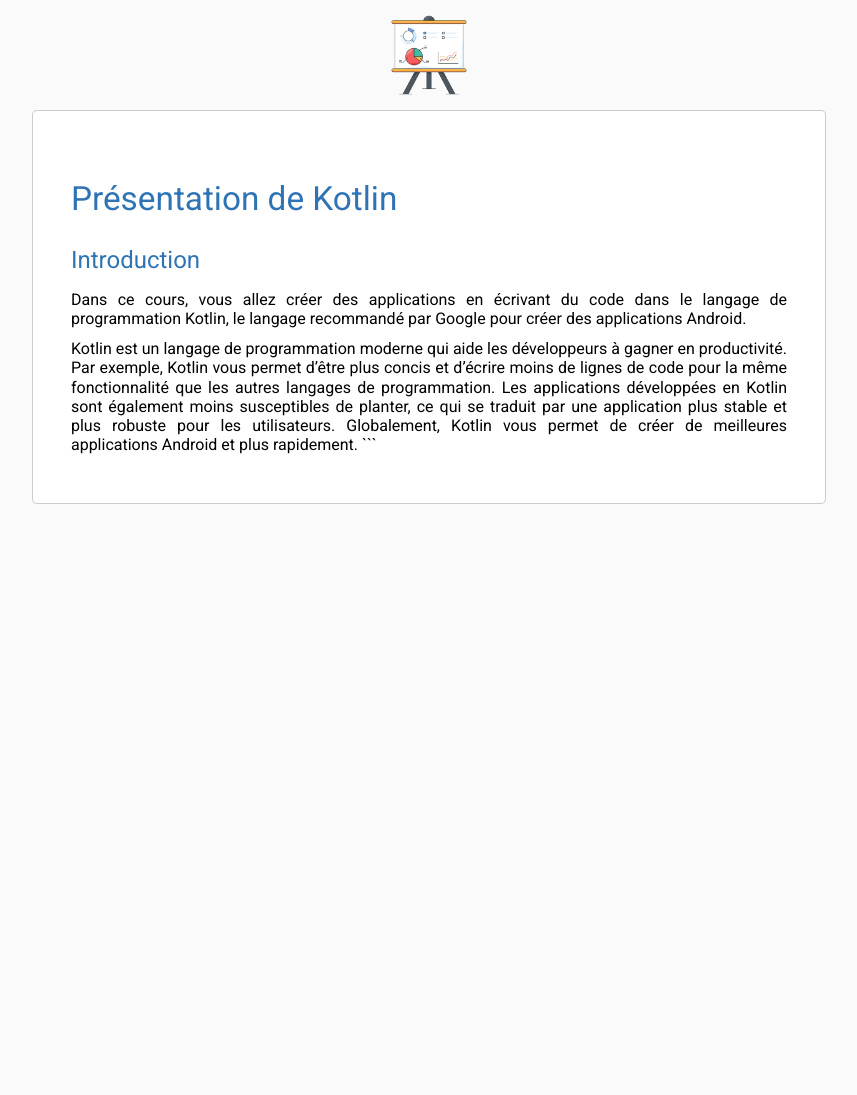
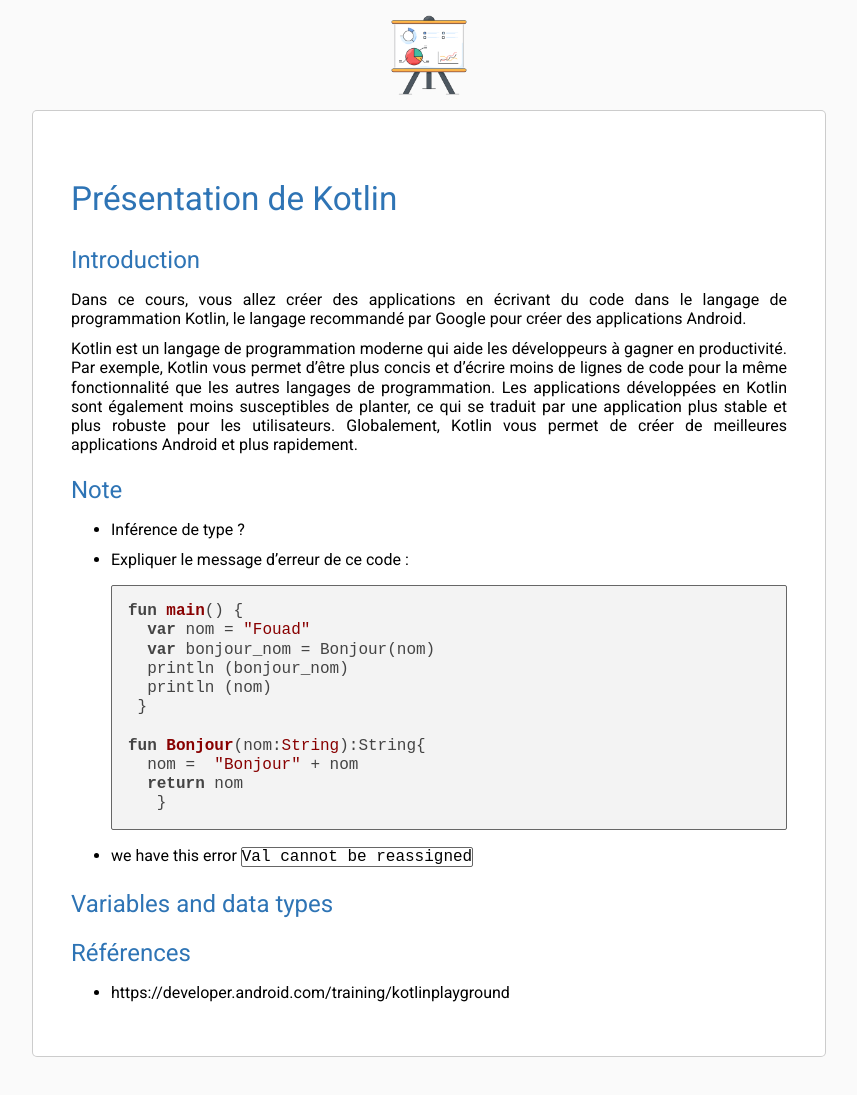
Before and after one commit to solicoders/Lharrak-Adnan-autoformation-android, a Jekyll site: the page built from docs/1.1-présentation-de-Kotlin/présentation-de-kotlin.md, in a window 1280 px wide. Shown: the whole page, without its empty margins (211-1068 px from the left). Built offline with Jekyll 4.4.1, drawn with Linux system fonts in a browser that asks for light colours; our own code applies the rules of GitHub Pages for plain Markdown files; before the commit the page ends 900 px from its top, so only the background shows below that.

Commit message:
présentation

````diff
--- a/docs/1.1-présentation-de-Kotlin/présentation-de-kotlin.md
+++ b/docs/1.1-présentation-de-Kotlin/présentation-de-kotlin.md
@@ -10,4 +10,34 @@ order: 2
 Dans ce cours, vous allez créer des applications en écrivant du code dans le langage de programmation Kotlin, le langage recommandé par Google pour créer des applications Android.
 
 Kotlin est un langage de programmation moderne qui aide les développeurs à gagner en productivité. Par exemple, Kotlin vous permet d'être plus concis et d'écrire moins de lignes de code pour la même fonctionnalité que les autres langages de programmation. Les applications développées en Kotlin sont également moins susceptibles de planter, ce qui se traduit par une application plus stable et plus robuste pour les utilisateurs. Globalement, Kotlin vous permet de créer de meilleures applications Android et plus rapidement.
-```
+
+## Note
+- Inférence de type ?
+
+- Expliquer le message d'erreur de ce code :
+
+  ```bash
+  fun main() {
+    var nom = "Fouad"
+    var bonjour_nom = Bonjour(nom)
+    println (bonjour_nom)
+    println (nom)
+   }
+
+  fun Bonjour(nom:String):String{
+    nom =  "Bonjour" + nom
+    return nom
+     }
+  ```
+
+
+
+ - we have this error `Val cannot be reassigned`
+
+
+##  Variables and data types
+
+
+
+## Références
+- https://developer.android.com/training/kotlinplayground
````
